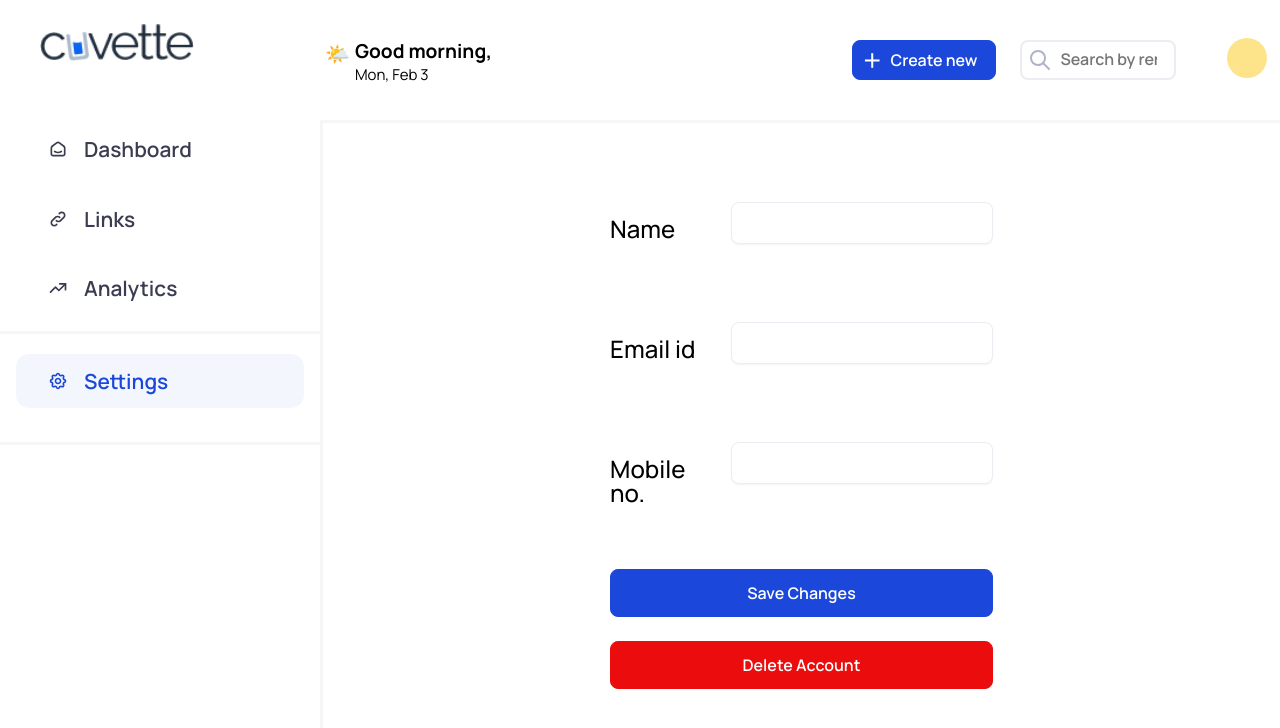
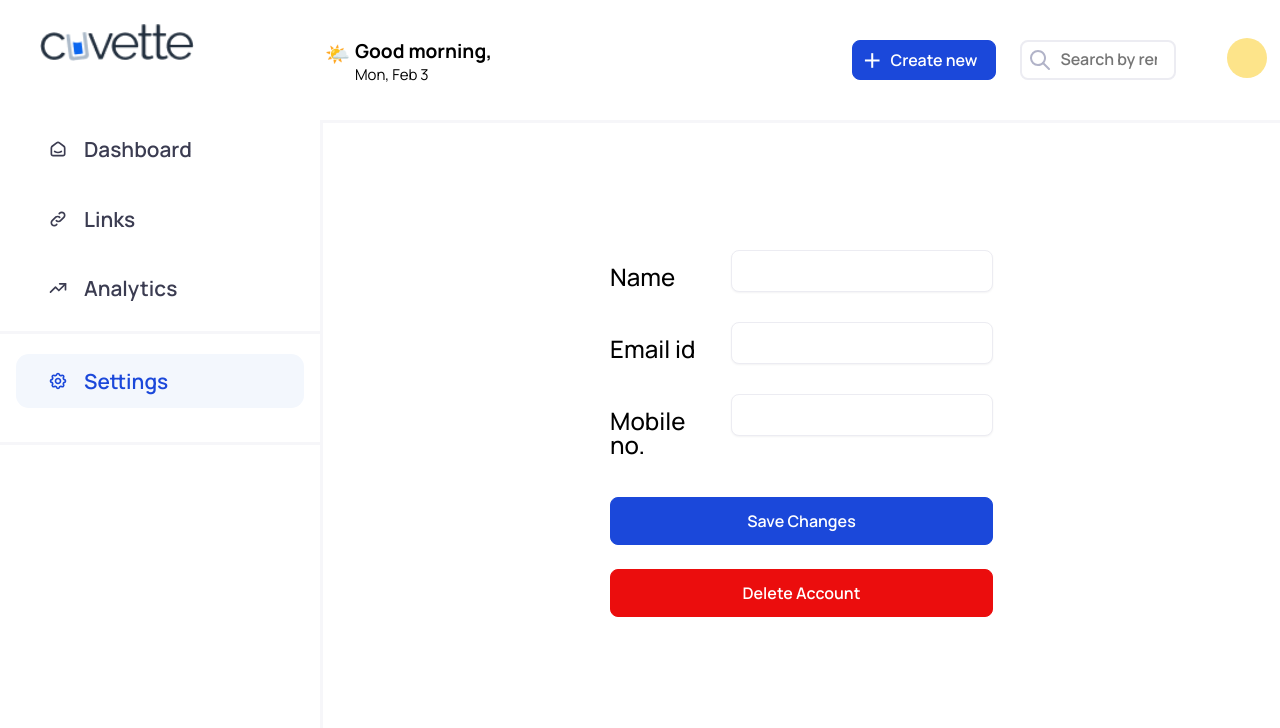
Before and after one commit to Mayank9001/mini-link-management-platform, a React (Vite) app in the folder frontend/: page /settings in a window 1280 px wide. Shown: the top 728 px of the page. Built offline with nearby package versions, Linux system fonts and the light colour scheme; no server answers.

Commit message:
hate css

```diff
--- a/frontend/src/pages/styles/Settings.module.css
+++ b/frontend/src/pages/styles/Settings.module.css
@@ -24,6 +24,7 @@
     flex-direction: row;
     font-family: 'Manrope';
     font-size: 1rem;
+    height: 8vh;
     font-weight: 600;
     line-height: 1.5rem;
     text-align: left;
```
